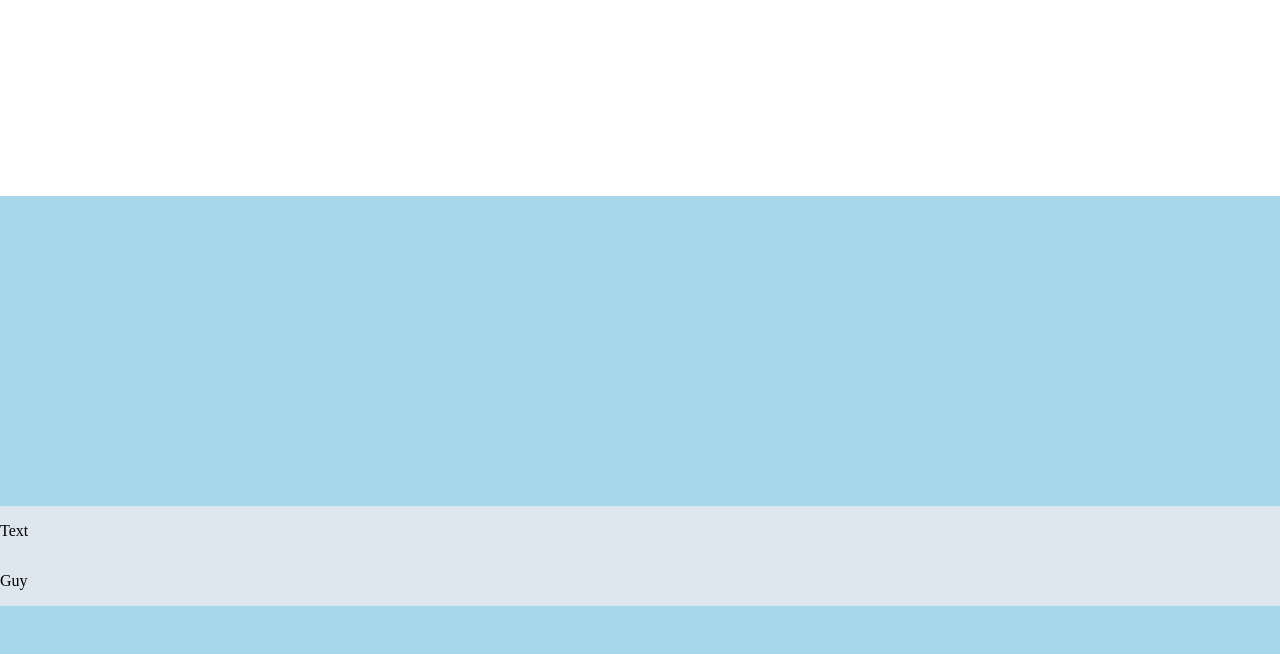
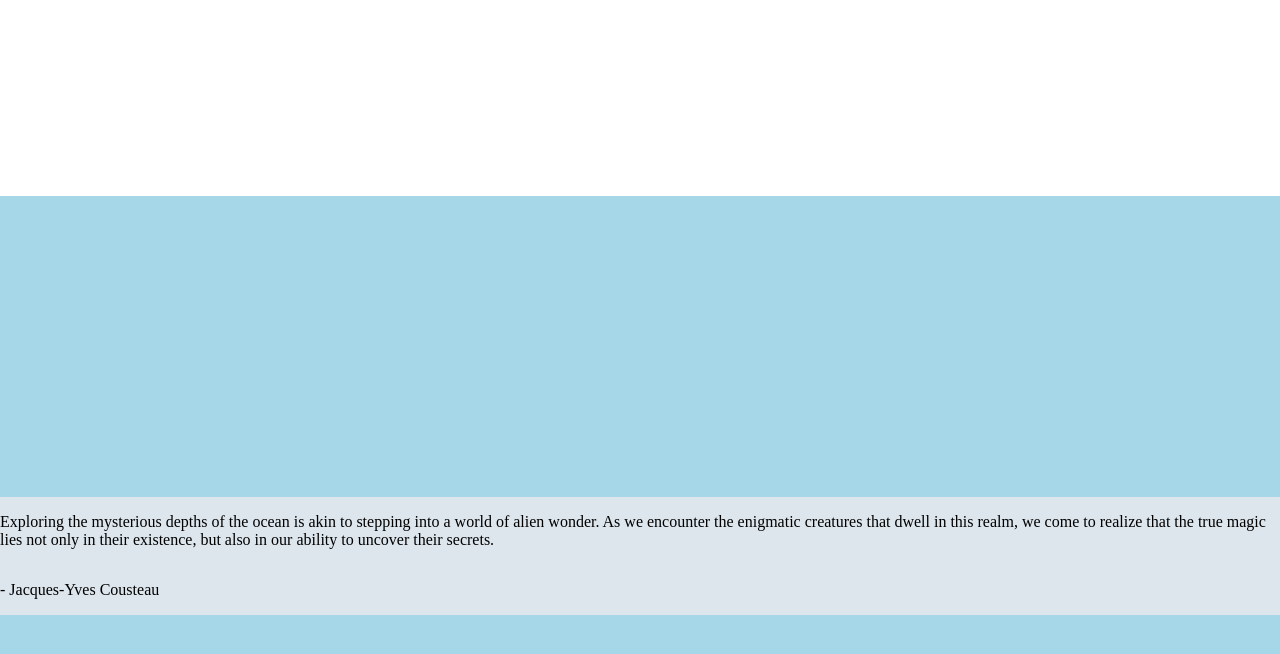
Before and after one commit to Reivaxmai/odin-landing-page, a plain HTML site: page index.html in a window 1280 px wide. Shown: the part 1377-2031 px from the top of the page. Drawn offline with Linux system fonts and the light colour scheme; a web font is replaced by a local one.

Commit message:
add quote

```diff
--- a/index.html
+++ b/index.html
@@ -82,10 +82,14 @@
     <div class="light-blue">
         <div class="container gallery">
             <div class="quote">
-                <p>Text</p>
+                <p>Exploring the mysterious depths of the ocean is akin to
+                     stepping into a world of alien wonder. As we encounter the enigmatic
+                     creatures that dwell in this realm, we come to realize that
+                     the true magic lies not only in their existence,
+                     but also in our ability to uncover their secrets.</p>
             </div>
             <div class="quoter">
-                <p>Guy</p>
+                <p>- Jacques-Yves Cousteau</p>
             </div>
         </div>
     </div>
```
